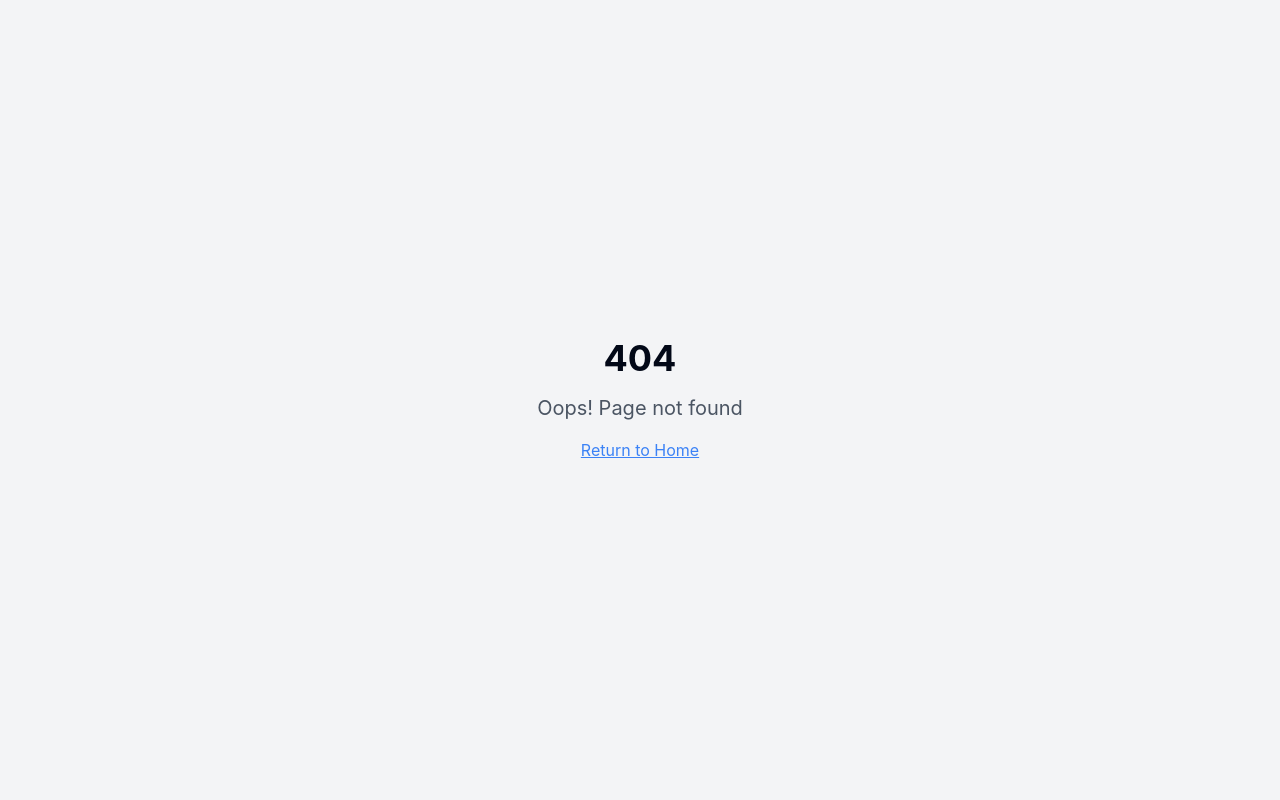
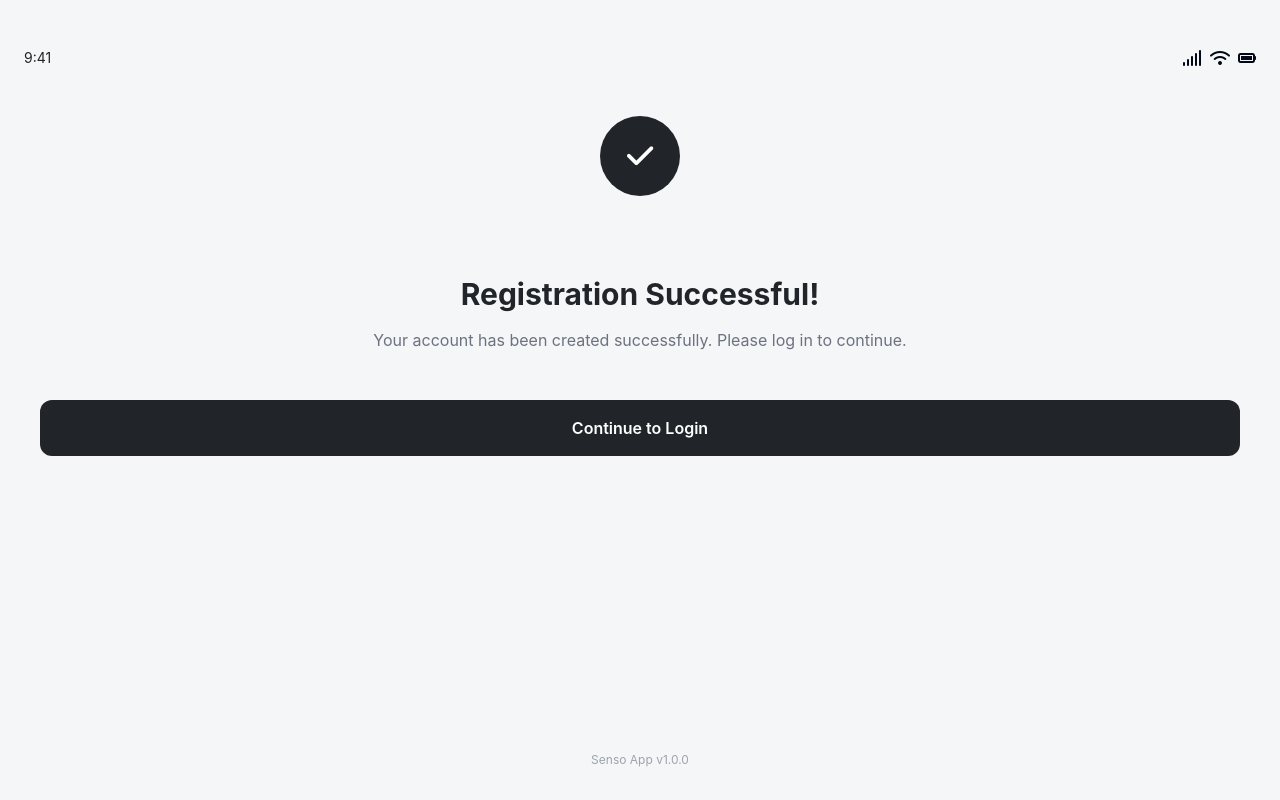
Before and after one commit to ocampoglydemaverick-pixel/senso, a React (Vite) app: page /success in a window 1280 px wide. Before the commit this address had no page. Built offline with nearby package versions, Linux system fonts and the light colour scheme.

Commit message:
feat: Add success screen after registration
Adds a success screen to the application after a user successfully registers. This screen informs the user of the successful registration and provides a button to navigate to the login page.

```diff
--- a/src/App.tsx
+++ b/src/App.tsx
@@ -1,13 +1,13 @@
-
 import { Toaster } from "@/components/ui/toaster";
 import { Toaster as Sonner } from "@/components/ui/sonner";
 import { TooltipProvider } from "@/components/ui/tooltip";
 import { QueryClient, QueryClientProvider } from "@tanstack/react-query";
-import { BrowserRouter, Routes, Route, Navigate } from "react-router-dom";
+import { BrowserRouter, Routes, Route } from "react-router-dom";
 import Index from "./pages/Index";
 import Login from "./pages/Login";
 import Register from "./pages/Register";
 import NotFound from "./pages/NotFound";
+import SuccessScreen from "./pages/SuccessScreen";
 
 const queryClient = new QueryClient();
 
@@ -21,6 +21,7 @@ const App = () => (
           <Route path="/" element={<Index />} />
           <Route path="/login" element={<Login />} />
           <Route path="/register" element={<Register />} />
+          <Route path="/success" element={<SuccessScreen />} />
           <Route path="*" element={<NotFound />} />
         </Routes>
       </BrowserRouter>
--- a/src/pages/Register.tsx
+++ b/src/pages/Register.tsx
@@ -1,6 +1,5 @@
-
 import React, { useState } from 'react';
-import { Link } from 'react-router-dom';
+import { Link, useNavigate } from 'react-router-dom';
 import { Eye, EyeOff } from 'lucide-react';
 
 const Register = () => {
@@ -13,11 +12,12 @@ const Register = () => {
     confirmPassword: '',
     termsAccepted: false
   });
+  const navigate = useNavigate();
 
   const handleRegister = (e: React.FormEvent) => {
     e.preventDefault();
-    // TODO: Implement registration logic
     console.log('Registration attempted with:', formData);
+    navigate('/success');
   };
 
   return (
--- /dev/null
+++ b/src/pages/SuccessScreen.tsx
@@ -0,0 +1,51 @@
+
+import React from 'react';
+import { useNavigate } from 'react-router-dom';
+
+const SuccessScreen = () => {
+  const navigate = useNavigate();
+
+  return (
+    <div className="min-h-screen bg-[#f5f6f7] px-6 py-12">
+      {/* Status Bar Area */}
+      <div className="flex justify-between items-center mb-12">
+        <div className="text-sm text-[#212529]">9:41</div>
+        <div className="flex items-center gap-2">
+          <i className="fa-solid fa-signal"></i>
+          <i className="fa-solid fa-wifi"></i>
+          <i className="fa-solid fa-battery-full"></i>
+        </div>
+      </div>
+
+      {/* Success Animation Container */}
+      <div className="flex flex-col items-center justify-center mb-12">
+        <div className="w-20 h-20 bg-[#212529] rounded-full flex items-center justify-center mb-8">
+          <i className="fa-solid fa-check text-white text-3xl"></i>
+        </div>
+      </div>
+
+      {/* Success Message */}
+      <div className="text-center mb-12">
+        <h1 className="text-3xl font-bold text-[#212529] mb-4">Registration Successful!</h1>
+        <p className="text-gray-500 px-4">Your account has been created successfully. Please log in to continue.</p>
+      </div>
+
+      {/* Action Button */}
+      <div className="px-4">
+        <button
+          onClick={() => navigate('/login')}
+          className="w-full bg-[#212529] text-white py-4 rounded-xl font-semibold mb-4"
+        >
+          Continue to Login
+        </button>
+      </div>
+
+      {/* Bottom Info */}
+      <div className="fixed bottom-8 left-0 right-0 text-center">
+        <p className="text-xs text-gray-400">Senso App v1.0.0</p>
+      </div>
+    </div>
+  );
+};
+
+export default SuccessScreen;
```
